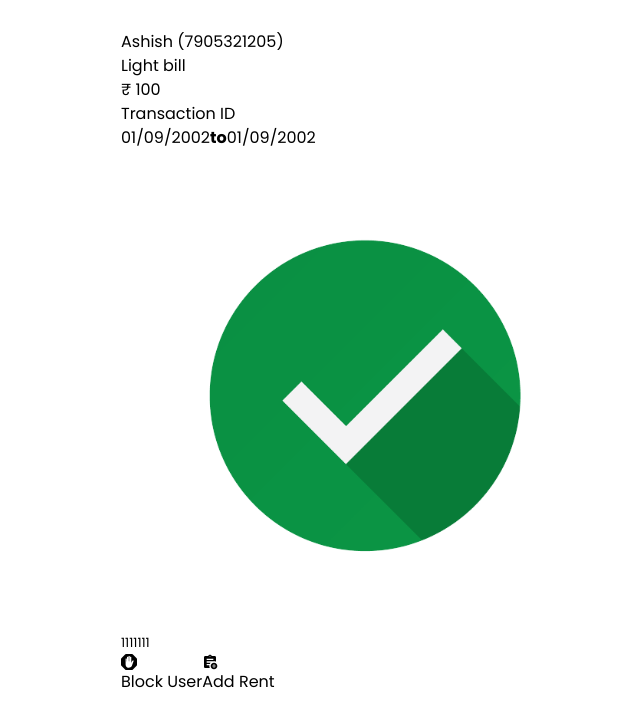
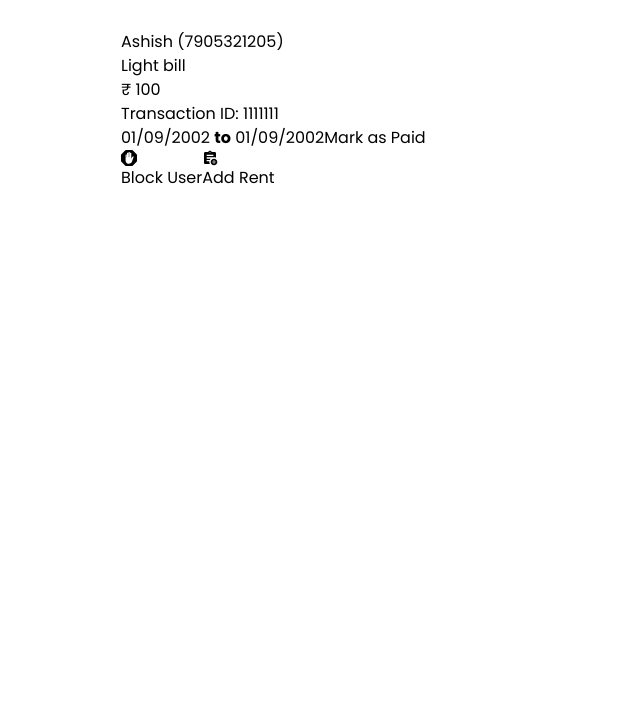
Before and after one commit to iamashishrathaur/HomeRent, a React (Vite) app in the folder client/: page /details in a window 1280 px wide. Shown: the top 726 px of the page, without its empty margins (279-919 px from the left). Built offline with nearby package versions, Linux system fonts and the light colour scheme.

Commit message:
update some ui

```diff
--- a/client/src/admin/CustomerDetails.jsx
+++ b/client/src/admin/CustomerDetails.jsx
@@ -20,8 +20,8 @@ const CustomerDetails = () => {
       </div>
 
       <div className='fixed w-full bottom-0 flex justify-between p-5 z-50'>
-           <button className='bg-[#616161] text-white px-5 py-[10px] rounded-full text-sm shadow-md flex gap-2 justify-center items-center' onClick={()=>{}}><SiAdblock />Block User</button>
-           <button className='bg-[#9B224B] text-white px-5 py-[10px] rounded-full text-sm shadow-md flex gap-2 justify-center items-center' onClick={()=>{}}><MdAssignmentAdd />Add Rent</button>
+           <button className='bg-gray-500 hover:bg-slate-600 text-white px-5 py-[10px] rounded-full text-sm shadow-md flex gap-2 justify-center items-center' onClick={()=>{}}><SiAdblock />Block User</button>
+           <button className='bg-[#9B224B] hover:bg-[#be285a] text-white px-5 py-[10px] rounded-full text-sm shadow-md flex gap-2 justify-center items-center' onClick={()=>{}}><MdAssignmentAdd />Add Rent</button>
       </div>
     </div>
   )
--- a/client/src/admin/Home.jsx
+++ b/client/src/admin/Home.jsx
@@ -29,7 +29,7 @@ const Home = () => {
       <CustomerCard name="Charlie Brown" phone="9823492349" amount="300" status="Paid" />
       </div>
 
-      <button className='fixed bottom-5 right-5 bg-[#9B224B] text-white px-5 py-[10px] rounded-full text-sm shadow-md flex gap-2 justify-center items-center' onClick={()=>setIsOpen(true)}><FaUserPlus/> ADD CUSTOMERS</button>
+      <button className='fixed bottom-5 right-5 bg-[#9B224B] hover:bg-[#be285a] text-white px-5 py-[10px] rounded-full text-sm shadow-md flex gap-2 justify-center items-center' onClick={()=>setIsOpen(true)}><FaUserPlus/> ADD CUSTOMERS</button>
       <AddCustomer show={isOpen} onClose={closeModal}/>
     </div>
   )
--- a/client/src/admin/components/CustomerCard.jsx
+++ b/client/src/admin/components/CustomerCard.jsx
@@ -2,7 +2,7 @@ import React from 'react';
 import { useNavigate } from 'react-router-dom';
 import PropTypes from 'prop-types';
 
-const CustomerCard = ({ name = 'Unknown', phone = 'N/A', amount = '00' }) => {
+const CustomerCard = ({ name, phone, amount}) => {
   const navigate = useNavigate();
 
   const firstLetter = name && name.split(' ')[0].charAt(0).toUpperCase();
@@ -24,7 +24,7 @@ const CustomerCard = ({ name = 'Unknown', phone = 'N/A', amount = '00' }) => {
 
   return (
     <div
-      className='w-full bg-white flex shadow-md min-h-10 rounded p-[10px_15px] my-[5px] relative border cursor-pointer'
+      className='w-full bg-white flex shadow-md min-h-10 rounded p-[10px_15px] my-[5px] relative border cursor-pointer transition-all duration-300 hover:shadow-xl hover:scale-[1.01] '
       onClick={handleClick}
     >
         <div className='w-1/6'>
--- a/client/src/admin/components/DetailCard.jsx
+++ b/client/src/admin/components/DetailCard.jsx
@@ -1,56 +1,104 @@
-import paymentLogo from '../assets/check_mark.png'
+import React, { useState } from 'react';
+import paymentLogo from '../assets/check_mark.png';
+import { MdDelete } from 'react-icons/md';
 
 const DetailCard = () => {
-   const rentType='Light bill';
-   const date='01/09/2002';
-   const amount='100';
-   const transactionId='1111111';
-   const isPaid=true
+  const [isExpanded, setIsExpanded] = useState(false);
+  const rentType = 'Light bill';
+  const date = '01/09/2002';
+  const amount = '100';
+  const transactionId = '1111111';
+  const isPaid = false;
+
+  const toggleExpand = () => {
+    setIsExpanded(!isExpanded);
+  };
+
+  // Prevent card from collapsing when clicking on buttons
+  const handleButtonClick = (e) => {
+    e.stopPropagation();
+  };
+
   return (
-    <div className='w-full bg-white flex flex-col shadow-md min-h-10 rounded p-[10px_15px] my-1 relative border'>
-    <div className='flex font-medium pb-1 text-black items-center justify-between'>
-      <p>{rentType}</p>
-      <div className='flex-1 flex justify-end items-center text-sm font-semibold me-4'>
-        <span className={isPaid ? 'text-red-600' : 'text-green-600'}>
+    <div
+      className={`w-full bg-white flex flex-col shadow-lg rounded-lg p-[15px] my-4 relative border border-gray-200 transition-all duration-300 transform ${
+        isExpanded ? 'min-h-40' : 'min-h-20'
+      } hover:shadow-xl hover:scale-[1.02] cursor-pointer`}
+      onClick={toggleExpand}
+    >
+      {/* Header with Rent Type and Amount */}
+      <div className="flex justify-between items-center text-gray-800">
+        <p className="font-semibold text-lg">{rentType}</p>
+        <span
+          className={`text-xl font-bold ${
+            isPaid ? 'text-green-500' : 'text-red-500'
+          }`}
+        >
           ₹ {amount}
         </span>
       </div>
-    </div>
 
-    <div className='flex gap-1'>
-      <span className='w-full flex-1 font-medium text-sm text-gray-600 flex items-center justify-start'>
-        Transaction ID
-      </span>
-      <div className='flex-1 absolute bottom-5 font-medium text-xs text-gray-600 flex flex-col items-center justify-center left-1/2 transform -translate-x-1/2'>
-        <span>{date}</span>
-        <strong>to</strong>
-        <span>{date}</span>
+      {/* Transaction ID and Date */}
+      <div className="flex justify-between mt-2 text-gray-500">
+        <span className="text-sm">Transaction ID: {transactionId}</span>
+
       </div>
 
-      <div className='flex-1 flex justify-end items-center'>
-        <div className='absolute bottom-[10px] right-[20px]'>
-          {isPaid ? (
+      {/* Payment Status */}
+      <div className="flex justify-between items-center mt-2">
+      <span className="text-sm from-neutral-700">{date} <strong>to</strong> {date}</span>
+        {isPaid ? (
+          <div className="flex items-center gap-2">
             <img
               src={paymentLogo}
-              className='w-9 h-9 me-2'
-              alt='Payment successful'
+              className="w-7 h-7"
+              alt="Payment successful"
             />
-          ) : (
-            <button className='bg-[#0652AD] rounded-full px-[20px] py-[2px] text-white font-normal text-sm shadow-sm'>
-              Paid
+            <span className="text-green-600 font-medium">Paid</span>
+          </div>
+        ) : (
+          <button
+            className="bg-blue-500 text-white py-2 px-4 rounded-full font-semibold text-sm shadow-md hover:bg-blue-600"
+            onClick={handleButtonClick}
+          >
+            Mark as Paid
+          </button>
+        )}
+      </div>
+
+      {/* Expanded Section */}
+      {isExpanded && (
+        <div className="mt-4 border-t border-gray-200 pt-4 space-y-4">
+          {/* Action Buttons */}
+          <div className="flex gap-4 justify-center">
+            <button
+              className="bg-green-500 text-white py-2 px-6 rounded-lg shadow-md hover:bg-green-600"
+              onClick={handleButtonClick}
+            >
+              Confirm Payment
             </button>
-          )}
+            <button
+              className="bg-red-500 text-white py-2 px-6 rounded-lg flex items-center gap-2 shadow-md hover:bg-red-600"
+              onClick={handleButtonClick}
+            >
+              <MdDelete size={20} />
+              Delete
+            </button>
+          </div>
+
+          {/* View Details Button */}
+          <div className="flex justify-center">
+            <button
+              className="bg-gray-500 text-white py-2 px-6 rounded-lg shadow-md hover:bg-gray-600"
+              onClick={handleButtonClick}
+            >
+              View Details
+            </button>
+          </div>
         </div>
-      </div>
+      )}
     </div>
+  );
+};
 
-    <div className='flex'>
-      <small className='flex items-center font-normal text-xs text-gray-600'>
-        {transactionId}
-      </small>
-    </div>
-  </div>
-  )
-}
-
-export default DetailCard
+export default DetailCard;
```
